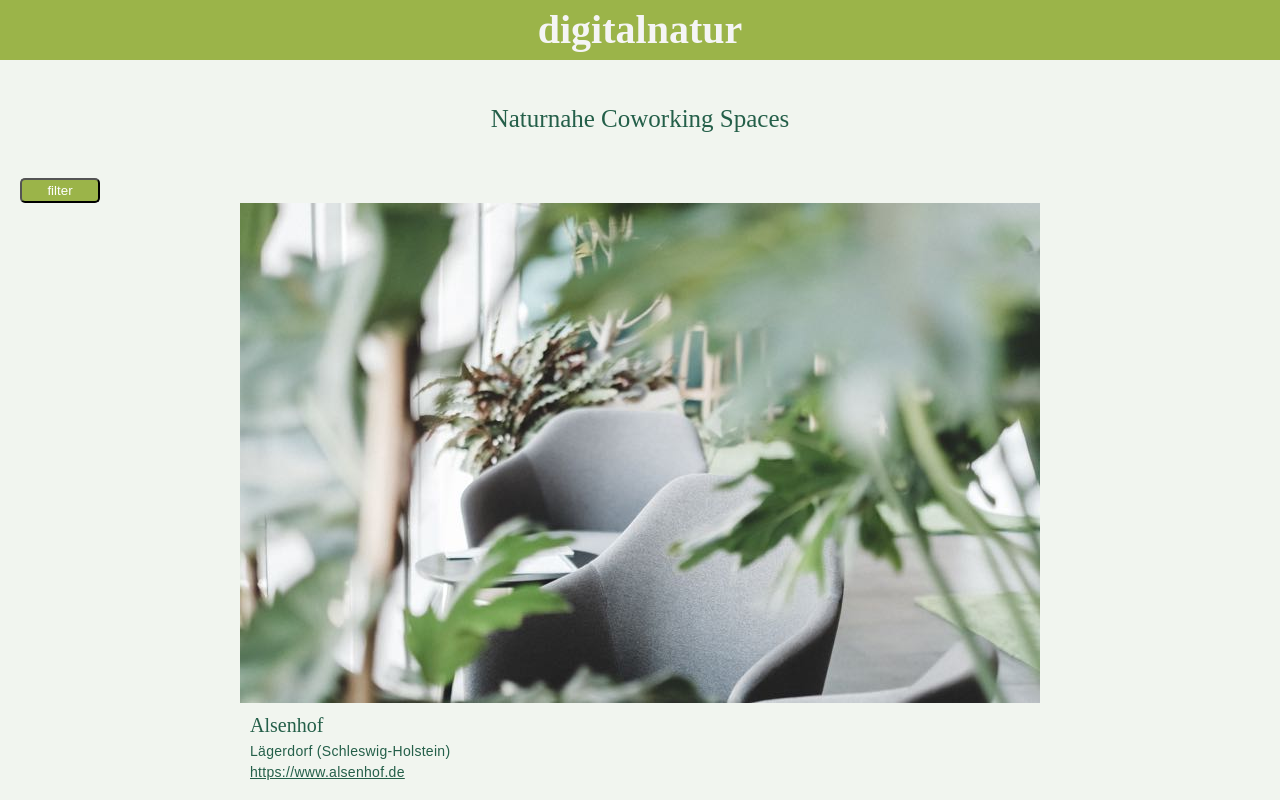
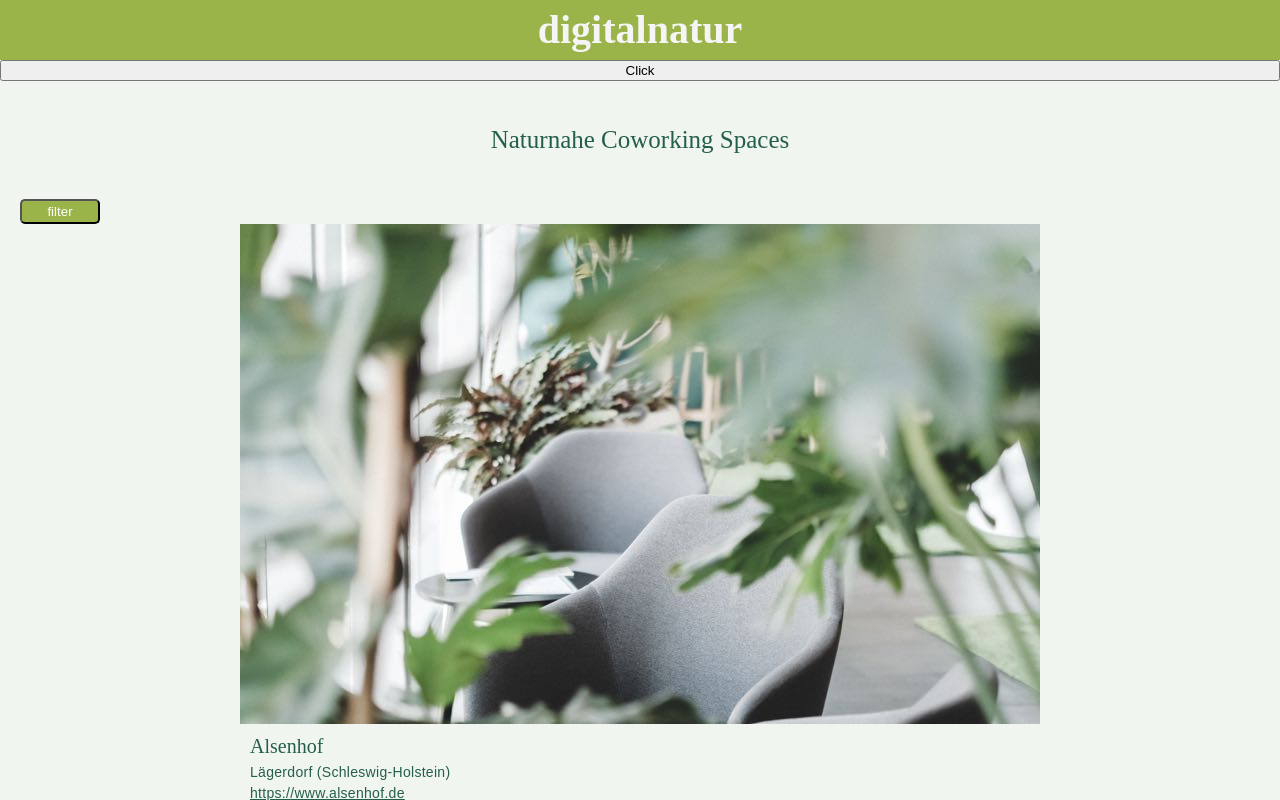
Before and after one commit to s-zanker/capstone-project, a React (Create React App) app: page / in a window 1280 px wide. Built offline with nearby package versions, Linux system fonts and the light colour scheme.

Commit message:
Add MemoryRouter to preview.js

```diff
--- a/src/App.js
+++ b/src/App.js
@@ -1,4 +1,4 @@
-import React from 'react'
+import React, { useState, useEffect } from 'react'
 import { Route, Switch } from 'react-router-dom'
 import styled from 'styled-components'
 import workspaces from './assets/workspaces.json'
@@ -7,13 +7,21 @@ import WorkspaceDetail from './components/WorkspaceDetail/WorkspaceDetail'
 import WorkspaceList from './components/WorkspaceList/WorkspaceList'
 
 function App() {
+  const [currentWorkspaces, setCurrentWorkspaces] = useState([])
+
+  useEffect(() => {
+    console.log(workspaces.slice(0, 10))
+    setCurrentWorkspaces(workspaces.slice(0, 10))
+  }, [])
+
   return (
     <AppGrid>
       <Header title="digitalnatur" />
+      <button onClick={handleClick}>Click</button>
       <Main>
         <Switch>
           <Route exact path="/">
-            <WorkspaceList workspaces={workspaces} />
+            <WorkspaceList workspaces={currentWorkspaces} />
           </Route>
           <Route path="/workspace/:id">
             <WorkspaceDetail workspaces={workspaces} />
@@ -22,6 +30,12 @@ function App() {
       </Main>
     </AppGrid>
   )
+
+  function handleClick() {
+    setCurrentWorkspaces(
+      workspaces.slice(currentWorkspaces.length, currentWorkspaces.length + 10)
+    )
+  }
 }
 
 export default App
```
Also changed, not shown: 1 other file (tests, documents, lock files or other folders).
